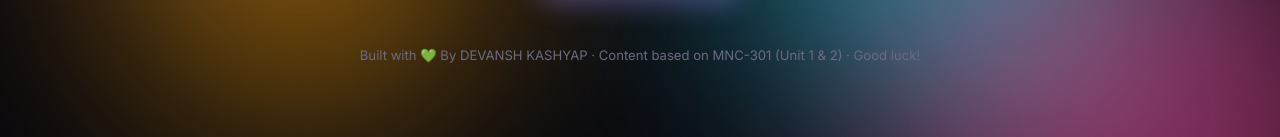
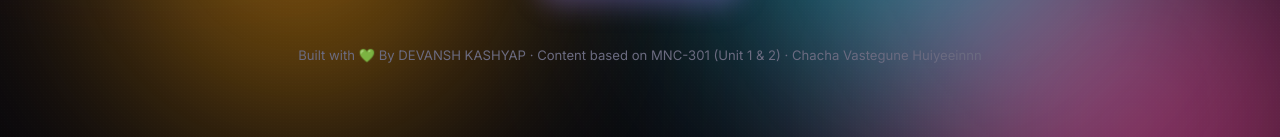
Before and after one commit to ObsidianGhost404/evs-quiz-master, a plain HTML site: page index.html in a window 1280 px wide. Shown: the part 594-731 px from the top of the page. Drawn offline with Linux system fonts and the light colour scheme.

Commit message:
Update index.html

```diff
--- a/index.html
+++ b/index.html
@@ -164,7 +164,7 @@
   </main>
 
   <footer class="footer">
-    <p>Built with 💚 By DEVANSH KASHYAP · Content based on MNC-301 (Unit 1 & 2) · Good luck!</p>
+    <p>Built with 💚 By DEVANSH KASHYAP · Content based on MNC-301 (Unit 1 & 2) · Chacha Vastegune Huiyeeinnn </p>
   </footer>
 
 </div>
```
